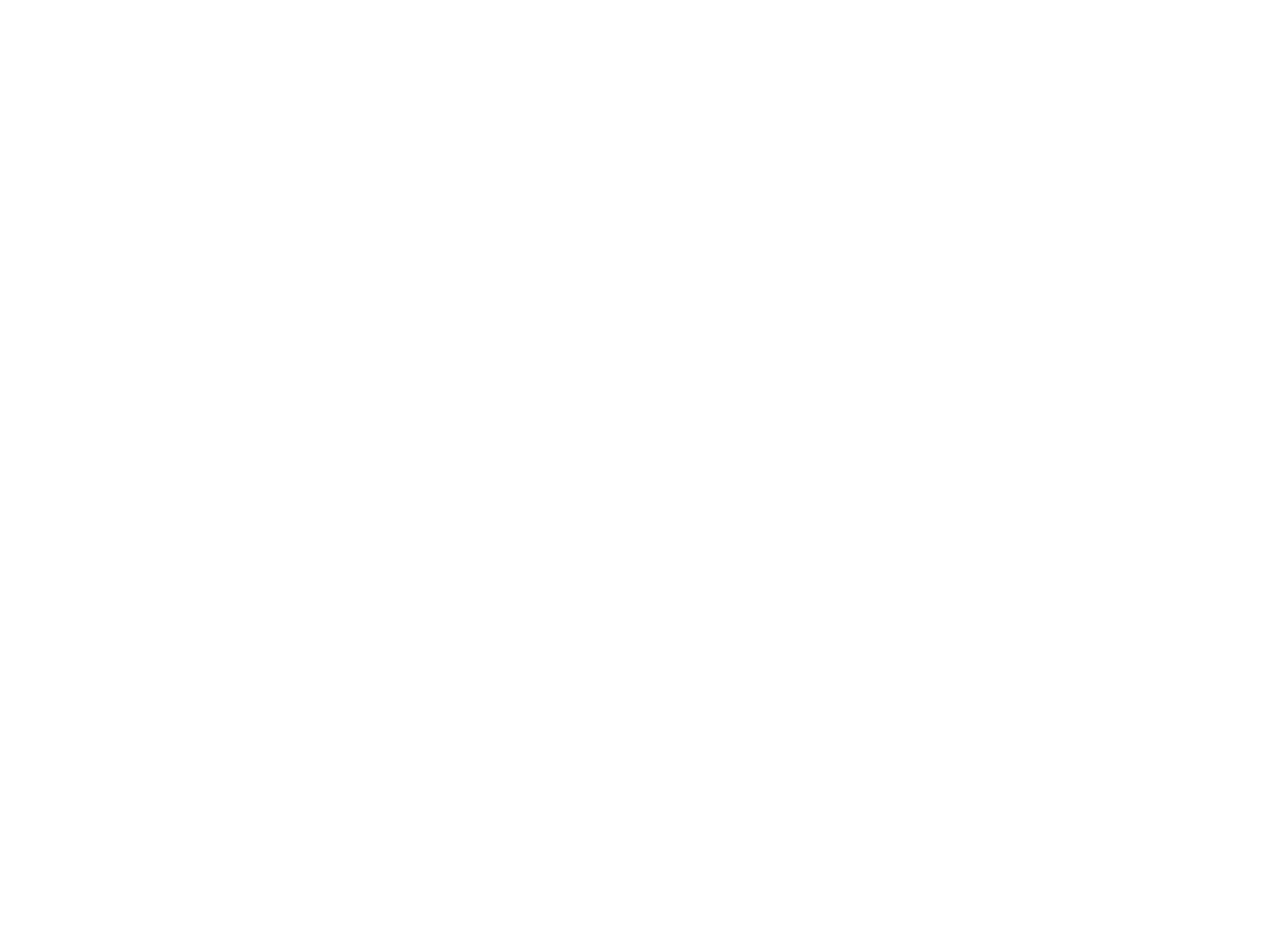
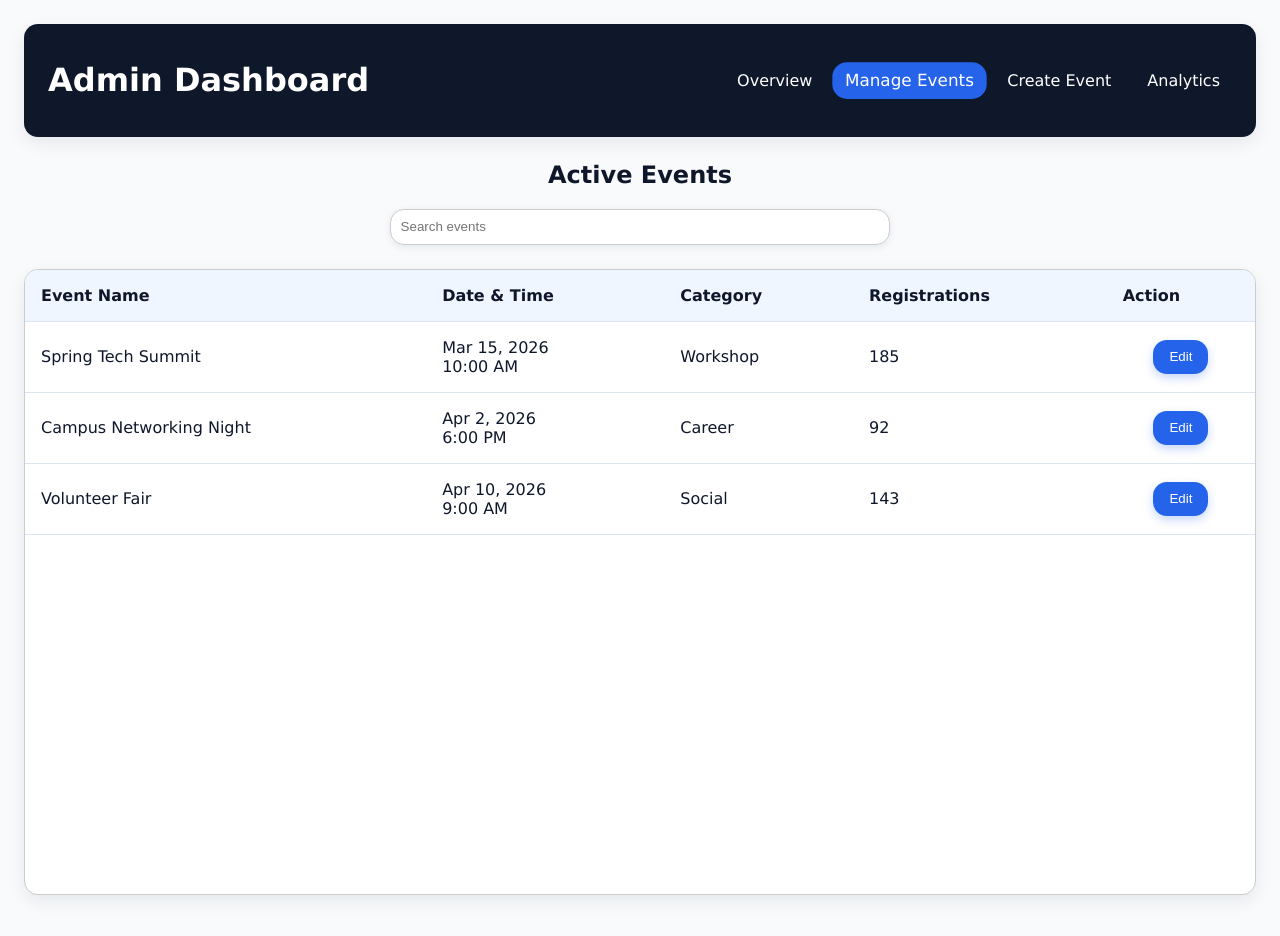
Before and after one commit to SOEN-287-Group-Project/Smart-Campus-Event-Planner, a website: page views/manage-events.html in a window 1280 px wide. Before the commit the page ends 800 px from the top, so only its background shows below. Drawn offline with Linux system fonts and the light colour scheme.

Commit message:
Admin pages WIP.

```diff
--- /dev/null
+++ b/public/css/Admin/styles2.css
@@ -0,0 +1,182 @@
+body {
+    background: #f1f5f9;
+    font-family: Verdana, sans-serif;
+    margin: 0;
+    background: #f8fafc;
+    color: #0f172a;
+    padding: 1.5rem;
+}
+
+header {
+    margin-bottom: 1.5rem;
+}
+
+.panel {
+    margin-bottom: 1.5rem;
+}
+
+.topbar {
+    display: flex;
+    justify-content: space-between;
+    align-items: center;
+    padding: 1rem 1.5rem;
+    background: #0f172a;
+    color: white;
+    border-radius: 0.875rem;
+}
+
+.nav-links a {
+    color: white;
+    text-decoration: none;
+    padding: 0.5rem 0.75rem;
+    border-radius: 0.875rem;
+    transition: transform 0.2s ease, background 0.2s ease;
+}
+
+.nav-links a:hover,
+.nav-links a.active {
+    background: #2563eb;
+    transform: scale(1.05);
+}
+
+.nav-links {
+    display: flex;
+    gap: 0.75em;
+    flex-wrap: wrap;
+}
+
+.nav-links a {
+    color: white;
+    text-decoration: none;
+    padding: 0.5rem 0.75rem;
+    border-radius: 0.875rem;
+}
+
+.panel {
+    background: white;
+    border-radius: 0.875rem;
+    padding: 1.25rem;
+    box-shadow: 0 0.5rem 1.875remrgba(15, 23, 42, 0.08);
+
+}
+
+.stats-grid {
+    display: grid;
+    grid-template-columns: repeat(auto-fit, minmax(10em, 1fr));
+    gap: 1em;
+}
+
+.stat-card {
+    background: #eff6ff;
+    padding: 1.875em;
+    border-radius: 0.875em;
+}
+
+.topbar,
+.panel,
+.stat-card {
+    box-shadow: 0 6px 18px rgba(15, 23, 42, 0.08);
+}
+
+.stat-card:hover {
+    transform: translateY(-3px);
+    box-shadow: 0 12px 24px rgba(15, 23, 42, 0.15);
+}
+
+.panel label {
+    display: flex;
+    flex-direction: column;
+    gap: .6rem;
+    font-weight: 600;
+}
+
+form.panel {
+    display: grid;
+    max-width: 700px;
+    margin: auto;
+    gap: 1rem;
+    grid-template-columns: repeat(auto-fit, minmax(220px, 1fr));
+}
+
+.search-form {
+    display: block;
+    width: 100%;
+    max-width: 500px;
+    margin: 0 auto 1.5rem;
+}
+
+input,
+select {
+    width: 100%;
+    padding: .6rem;
+    border: 1px solid #ccc;
+    border-radius: .875rem;
+    box-sizing: border-box;
+    box-shadow: 0 2px 8px rgba(15, 23, 42, 0.08);
+}
+
+button {
+    border: none;
+    border-radius: .875rem;
+    background: #2563eb;
+    color: white;
+    cursor: pointer;
+    box-shadow: 0 4px 10px rgba(37, 99, 235, 0.25);
+    transition: transform .2s ease box-shadow 0.2s ease;;
+}
+
+button:hover {
+    transform: scale(1.05);
+    box-shadow: 0 8px 18px rgba(37, 99, 235, 0.35);
+}
+
+.submit {
+    padding: .9rem 1.2rem;
+    font-size: 1.2rem;
+    grid-column: 1 / -1;
+}
+
+.edit {
+    padding: .6rem 1rem;
+}
+
+.event-table {
+    width: 100%;
+    border-collapse: collapse;
+    text-align: left;
+}
+
+.event-table th,
+.event-table td {
+    padding: 1rem;
+    border-bottom: 1px solid #dbe4f0;
+}
+
+.event-table th {
+    background: #eff6ff;
+    color: #0f172a;
+    font-weight: 600;
+    position: sticky;
+    top: 0;
+}
+
+.event-table tbody tr:hover {
+    background: #f8fafc;
+}
+
+.event-table td:last-child {
+    text-align: center;
+}
+
+.scroll-container {
+  height: 39rem;
+  overflow-y: auto;
+  border: 1px solid #ccc;
+  padding: 0;
+}
+
+.panel,
+.stat-card,
+.topbar {
+    transition: transform 0.2s ease, box-shadow 0.2s ease;
+}
--- a/public/css/main.css
+++ b/public/css/main.css
@@ -14,3 +14,7 @@
 
 /* Importing the CSS for the My Registrations page */
 @import "./my-registrations/my-registrations.css";
+
+
+/**/
+@import "./Admin/styles2.css"
--- a/views/admin-dashboard.html
+++ b/views/admin-dashboard.html
@@ -0,0 +1,43 @@
+<!DOCTYPE html>
+<head>
+    <meta charset="UTF-8">
+    <meta name="viewport" content="width=device-width, initial-scale=1.0">
+    <title>Admin Dashboard</title>
+    <link rel="stylesheet" href="../public/css/main.css" />
+</head>
+
+<body>
+
+    <header><!--navigation bar-->
+        <div class="topbar">
+            <h1>Admin Dashboard</h1>
+            <nav class = "nav-links">
+                <a class="active" href="Admin-dashboard.html" target="_self">Overview</a>
+                <a href="manage-events.html"  target="_self">Manage Events</a>
+                <a href="create-event.html" target="_self">Create Event</a>
+                <a href="analytics.html" target="_self">Analytics</a>
+            </nav>
+        </div>
+    </header>
+
+    <div id="overview" class="panel">
+        <h1>Overview</h1>
+        <div class="stats-grid">
+
+            <div class="stat-card">
+                <span>Total Events</span>
+                <strong>128</strong>
+            </div>
+
+            <div class="stat-card">
+                <span>Upcoming Events</span>
+                <strong>24</strong>
+            </div>
+
+            <div class="stat-card">
+                <span>Registrations</span>
+                <strong>3,482</strong>
+            </div>
+
+    </div>
+</body>
--- a/views/manage-events.html
+++ b/views/manage-events.html
@@ -0,0 +1,74 @@
+<!DOCTYPE html>
+<head>
+    <meta charset="UTF-8">
+    <meta name="viewport" content="width=device-width, initial-scale=1.0">
+    <title>Admin Dashboard</title>
+    <link rel="stylesheet" href="../public/css/main.css" />
+</head>
+
+<body>
+
+    <header><!--navigation bar-->
+        <div class="topbar">
+            <h1 >Admin Dashboard</h1>
+            <nav class = "nav-links">
+                <a href="Admin-dashboard.html" target="_self">Overview</a>
+                <a class="active" href="manage-events.html"  target="_self">Manage Events</a>
+                <a href="create-event.html" target="_self">Create Event</a>
+                <a href="analytics.html" target="_self">Analytics</a>
+            </nav>
+        </div>
+    </header>
+
+<h2 style="text-align: center;">Active Events</h2>
+<form>
+    <input type="Search" class="search-form" placeholder="Search events" />
+</form>
+
+
+
+<div class="panel scroll-container">
+    <table class="event-table">
+        <thead>
+            <tr>
+                <th>Event Name</th>
+                <th>Date & Time</th>
+                <th>Category</th>
+                <th>Registrations</th>
+                <th>Action</th>
+            </tr>
+        </thead>
+
+        <tbody>
+            <tr>
+                <td>Spring Tech Summit</td>
+                <td>Mar 15, 2026<br>10:00 AM</td>
+                <td>Workshop</td>
+                <td>185</td>
+                <td><button class="edit">Edit</button></td>
+            </tr>
+
+            <tr>
+                <td>Campus Networking Night</td>
+                <td>Apr 2, 2026<br>6:00 PM</td>
+                <td>Career</td>
+                <td>92</td>
+                <td><button class="edit">Edit</button></td>
+            </tr>
+
+            <tr>
+                <td>Volunteer Fair</td>
+                <td>Apr 10, 2026<br>9:00 AM</td>
+                <td>Social</td>
+                <td>143</td>
+                <td><button class="edit">Edit</button></td>
+            </tr>
+
+        </tbody>
+    </table>
+</div>
+
+
+
+
+</body>
```
Also changed, not shown: views/analytics.html (added, +24 -0 lines), views/create-event.html (+86 -33 lines), views/create-event_Jason.html (added, +37 -0 lines).
